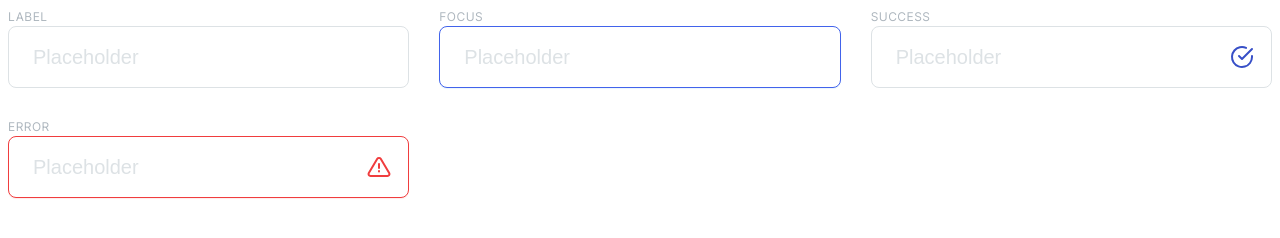
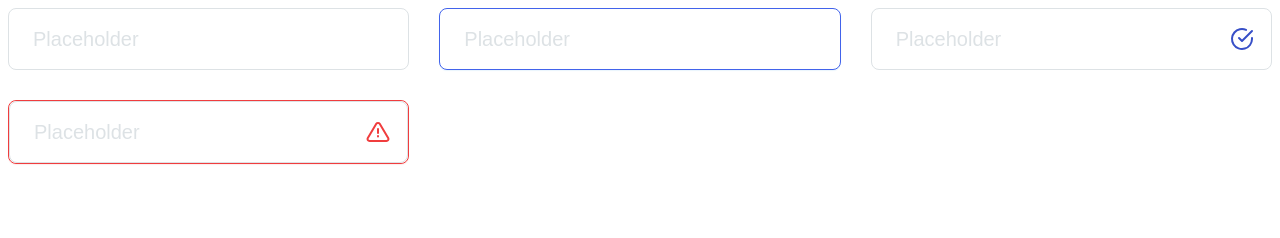
Before and after one commit to js-tasks-ru/htmlcss-20220919_vs-oko, a website: page 07-lection5/04-input/index.html in a window 1280 px wide. Drawn offline with Linux system fonts and the light colour scheme.

Commit message:
правки по замечаниям преподавателя

```diff
--- a/07-lection5/04-input/index.html
+++ b/07-lection5/04-input/index.html
@@ -8,35 +8,52 @@
     <title>Input</title>
 </head>
 <body>
-    <div class="wrapper"
-         style="display:grid; grid-gap: 30px; grid-template-columns: repeat(auto-fill, minmax(350px, 1fr));">
+<div class="wrapper"
+     style="display:grid; grid-gap: 30px; grid-template-columns: repeat(auto-fill, minmax(350px, 1fr));">
 
-        <label for="input1" class="input">Label
-            <input type="text" id="input1" placeholder="Placeholder" class="input__input-text">
-        </label>
+    <div class="input">
+        <input type="text" placeholder="Placeholder" class="input__input-text">
+        <svg class="input__icon input__success-icon">
+            <use href="../../assets/images/icons_sprite.svg#success"></use>
+        </svg>
+        <svg class="input__icon input__icon_error">
+            <use href="../../assets/images/icons_sprite.svg#error"></use>
+        </svg>
+    </div>
 
-        <label for="input2" class="input">Focus
-            <input type="text" id="input2" placeholder="Placeholder" class="input__input-text" tabindex="1">
-        </label>
+    <div class="input">
+        <input type="text" placeholder="Placeholder" class="input__input-text" tabindex="1">
+        <svg class="input__icon input__success-icon">
+            <use href="../../assets/images/icons_sprite.svg#success"></use>
+        </svg>
+        <svg class="input__icon input__icon_error">
+            <use href="../../assets/images/icons_sprite.svg#error"></use>
+        </svg>
+    </div>
 
-        <label for="input3" class="input">Success
-            <input type="text" id="input3" placeholder="Placeholder" class="input__input-text input__input-text_success">
-            <svg class="input__success-icon">
-                <use href="../../assets/images/icons_sprite.svg#success"></use>
-            </svg>
+    <div class="input input_success">
+        <input type="text" placeholder="Placeholder" class="input__input-text">
+        <svg class="input__icon input__icon_success">
+            <use href="../../assets/images/icons_sprite.svg#success"></use>
+        </svg>
+        <svg class="input__icon input__icon_error">
+            <use href="../../assets/images/icons_sprite.svg#error"></use>
+        </svg>
+    </div>
 
-        </label>
-        <label for="input4" class="input">Error
-            <input type="text" id="input4" placeholder="Placeholder" class="input__input-text input__input-text_invalid">
-            <svg class="input__error-icon">
-                <use href="../../assets/images/icons_sprite.svg#error"></use>
-            </svg>
+    <div class="input input_invalid">
+        <input type="text" placeholder="Placeholder" class="input__input-text">
+        <svg class="input__icon input__icon_success">
+            <use href="../../assets/images/icons_sprite.svg#success"></use>
+        </svg>
+        <svg class="input__icon input__icon_error">
+            <use href="../../assets/images/icons_sprite.svg#error"></use>
+        </svg>
+    </div>
 
-        </label>
-
-    </div>
+</div>
 <script>
-  const input = document.getElementById('input2');
+  const input = document.querySelector('[tabindex="1"]');
   input.focus();
 </script>
 </body>
--- a/07-lection5/04-input/input.css
+++ b/07-lection5/04-input/input.css
@@ -24,9 +24,10 @@
 
 }
 
-::placeholder {
+.input__input-text::placeholder {
     color: var(--grey-2);
 }
+
 .input__input-text:focus {
     color: var(--grey-4);
     border: 1px solid var(--ligth-blue);
@@ -35,53 +36,28 @@
     outline: none;
 }
 
-.input__input-text:focus ~ .input__placeholder {
+.input__icon {
+    width: 24px;
+    height: 24px;
+    top: calc(50%);
+    transform: translate(-100%, -50%);
+    position: absolute;
+    left: calc(100% - 18px);
     display: none;
 }
 
-.input__placeholder {
-    display: flex;
-    position: absolute;
-    top: calc(50% + 9px);
-    left: 24px;
-    transform: translateY(-50%);
-    text-transform: none;
-
-    font-weight: 400;
-    font-size: 20px;
-    line-height: 26px;
-    color: var(--grey-2);
+.input_success .input__icon_success {
+    color: var(--blue);
+    display: block;
 }
 
-.input__container {
-    background: var(--white);
-    border: 1px solid var(--grey-2);
-    border-radius: 8px;
-
+.input_invalid .input__icon_error {
+    color: var(--red);
+    display: block;
 }
 
-.input__success-icon {
-    width: 24px;
-    height: 24px;
-    top: calc(50% + 9px);
-    transform: translate(-100%, -50%);
-    color: var(--blue);
-    position: absolute;
-    left: calc(100% - 18px);
-}
-
-.input__input-text.input__input-text_invalid {
+.input_invalid {
     border: 1px solid var(--red);
     box-shadow: 0 1px 1px rgba(240, 61, 62, 0.1);
     border-radius: 8px;
 }
-
-.input__error-icon {
-    width: 24px;
-    height: 24px;
-    top: calc(50% + 9px);
-    transform: translate(-100%, -50%);
-    color: var(--red);
-    position: absolute;
-    left: calc(100% - 18px);
-}
```
Also changed, not shown: assets/images/icons_sprite.svg.
